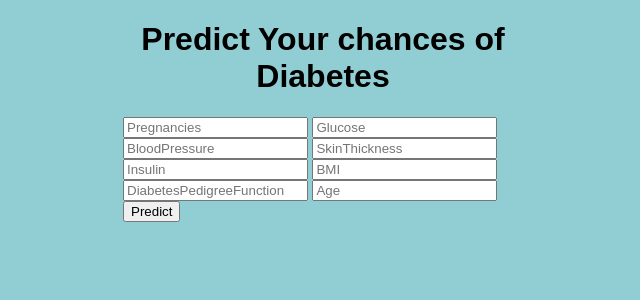
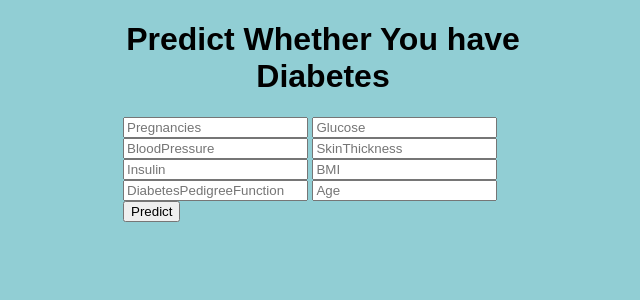
Before and after one commit to Swayam003/CICD_LogisticsReg, a Flask app: page / in a window 1280 px wide. Shown: the top 300 px of the page, without its empty margins (317-957 px from the left). Run offline with Flask 2, Linux system fonts and the light colour scheme.

Commit message:
index.html update

```diff
--- a/templates/index.html
+++ b/templates/index.html
@@ -8,7 +8,7 @@
 
 {% block body %}
 <div class="content">
-    <h1 style="text-align: center">Predict Your chances of Diabetes</h1>
+    <h1 style="text-align: center">Predict Whether You have Diabetes</h1>
 
     <div class="form">
         <form action="/predict" method="POST">
```
